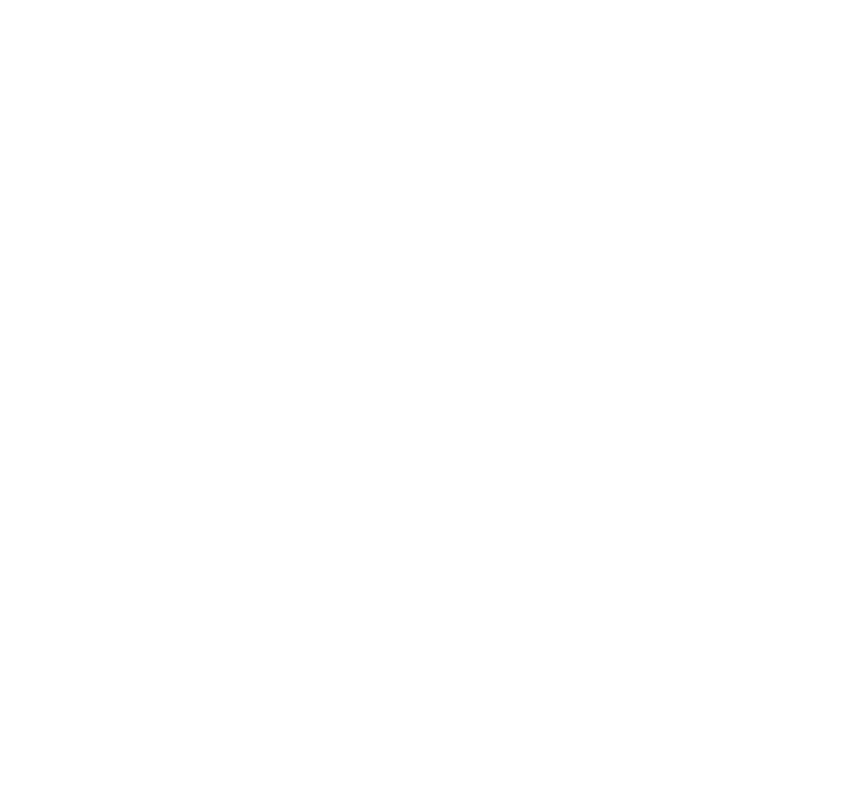
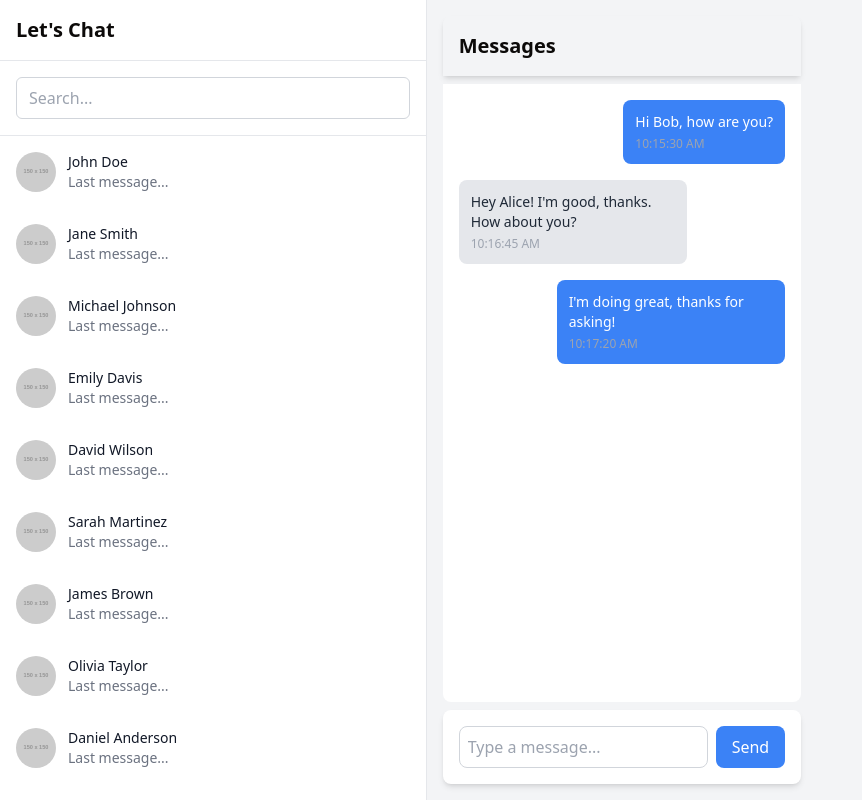
Before and after one commit to Rabi14378/RTC, a React (Vite) app in the folder Client/: page /chats/1 in a window 1280 px wide. Before the commit this address had no page. Shown: the whole page, without its empty margins (0-862 px from the left). Built offline with nearby package versions, Linux system fonts and the light colour scheme.

Commit message:
frontend

```diff
--- a/Client/src/App.jsx
+++ b/Client/src/App.jsx
@@ -10,11 +10,13 @@
 function App() {
   return (
     <Routes>
-      <Route path="/" element={<Home />} />
+      <Route path="/" element={<Home />}>
+        <Route path="/chats/:userId" element={<Home />} />
+      </Route>
       <Route path="/signup" element={<SignUp />} />
       <Route path="/signin" element={<SignIn />} />
-      <Route path="/sidebar" element={<Sidebar />} />
-      <Route path="/chatpanel" element={<ChatPanel />} />
+      {/* <Route path="/sidebar" element={<Sidebar />} />
+      <Route path="/chatpanel" element={<ChatPanel />} /> */}
     </Routes>
   );
 }
--- a/Client/src/Pages/homePage.jsx
+++ b/Client/src/Pages/homePage.jsx
@@ -1,3 +1,11 @@
+import ChatPanel from "@/components/chatPanel";
+import SidePanel from "@/components/sidePanel";
+
 export default function Home() {
-  return <h1>This is the home page.</h1>;
+  return (
+    <div className="flex h-screen bg-gray-100">
+      <SidePanel />
+      <ChatPanel />
+    </div>
+  );
 }
--- a/Client/src/components/chatPanel.jsx
+++ b/Client/src/components/chatPanel.jsx
@@ -1,13 +1,12 @@
 import { useParams } from "react-router-dom";
-import { useState } from "react";
+import { useEffect, useState } from "react";
 
-export default function ChatPanel() {
-  const [messages, setMessages] = useState([
+const dummyChats = [
   {
     id: "1",
     content: "Hi Bob, how are you?",
     createdAt: "2023-10-01T10:15:30Z",
-      conversationId: "12345",
+    conversationId: "1",
     sender: {
       id: "user1",
       name: "Rabi",
@@ -18,9 +17,9 @@
     id: "2",
     content: "Hey Alice! I'm good, thanks. How about you?",
     createdAt: "2023-10-01T10:16:45Z",
-      conversationId: "12345",
+    conversationId: "1",
     sender: {
-        id: "user2",
+      id: "1",
       name: "Bob",
       email: "bob@example.com",
     },
@@ -29,20 +28,30 @@
     id: "3",
     content: "I'm doing great, thanks for asking!",
     createdAt: "2023-10-01T10:17:20Z",
-      conversationId: "12345",
+    conversationId: "1",
     sender: {
       id: "user1",
       name: "Rabi",
       email: "alice@example.com",
     },
   },
-  ]);
+];
+export default function ChatPanel() {
+  const [messages, setMessages] = useState([]);
   const [newMessage, setNewMessage] = useState("");
   const { userId } = useParams();
 
+  useEffect(() => {
+    const thisConversation = dummyChats.filter(
+      (chat) => chat.conversationId === userId
+    );
+    console.log("hehelol");
+
+    setMessages(thisConversation);
+  }, [userId]);
+
   const handleSendMessage = () => {
     if (newMessage.trim() === "") return;
-
     const message = {
       id: String(messages.length + 1),
       content: newMessage,
@@ -57,10 +66,13 @@
     setMessages([...messages, message]);
     setNewMessage("");
   };
-  console.log(messages);
 
   return (
     <div className="flex flex-col h-screen bg-gray-100 p-4">
+      {!userId ? (
+        <h4>select the user to chat with him/her</h4>
+      ) : (
+        <>
           <div className="bg-whtie p-4 shadow-md rounded-t-lg">
             <h1 className="text-xl font-semibold">Messages</h1>
           </div>
@@ -70,7 +82,9 @@
               <div
                 key={message.id}
                 className={`flex ${
-              message.sender.id === "user1" ? "justify-end" : "justify-start"
+                  message.sender.id === "user1"
+                    ? "justify-end"
+                    : "justify-start"
                 } mb-4`}>
                 <div
                   className={`max-w-[70%] p-3 rounded-lg ${
@@ -109,6 +123,8 @@
               </button>
             </div>
           </div>
+        </>
+      )}
     </div>
   );
 }
--- a/Client/src/components/sidePanel.jsx
+++ b/Client/src/components/sidePanel.jsx
@@ -103,7 +103,7 @@
   };
 
   return (
-    <div className="flex h-screen bg-gray-100">
+    <>
       <div className="w-1/3 bg-white border-r border-gray-200 flex flex-col">
         <div className="p-4 border-b border-gray-200">
           <h2 className="text-xl font-semibold">Let's Chat</h2>
@@ -118,7 +118,7 @@
                 <ChatItem
                   key={user.id}
                   user={user}
-                  onClick={() => chatItemClickHandler(user)}
+                  onClick={() => chatItemClickHandler(user.id)}
                 />
               ))
             ) : (
@@ -129,26 +129,15 @@
               <ChatItem
                 key={user.id}
                 user={user}
-                onClick={() => chatItemClickHandler(user)}
+                onClick={() => chatItemClickHandler(user.id)}
               />
             ))
           ) : (
             <li>No Contact added!</li>
           )}
         </div>
-
-        <div className="p-4 border-t border-gray-200">
-          <button className="w-full px-4 py-2 bg-blue-500 text-white rounded-md hover:bg-blue-600 focus:outline-none focus:ring-2 focus:ring-blue-500">
-            New Message
-          </button>
-        </div>
       </div>
-
-      <div className="flex-1 p-8">
-        <h1 className="text-2xl font-bold">Welcome to Messenger</h1>
-        <p className="text-gray-600">Select a chat to start messaging.</p>
-      </div>
-    </div>
+    </>
   );
 }
 
```
Lines whose indentation alone changed are shown as unchanged.
